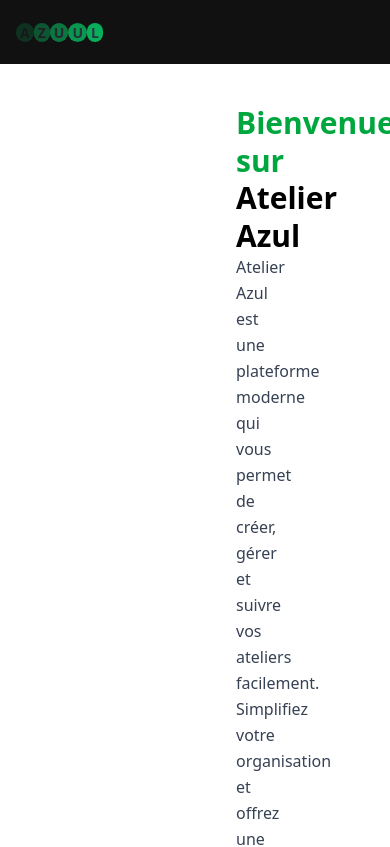
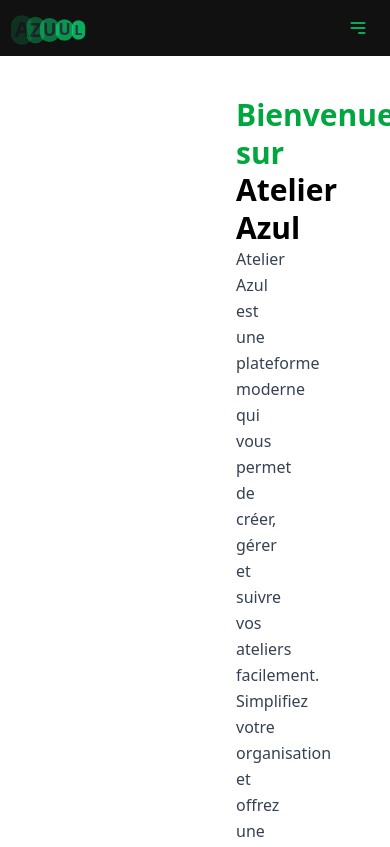
Before and after one commit to saidamst2003/Azuulfrent_new, an Angular app in the folder frent/: page / in a window 390 px wide. Shown: the top 847 px of the page. Built offline with nearby package versions, Linux system fonts and the light colour scheme.

Commit message:
j'ai fais page navbar responsive

```diff
--- a/frent/src/app/navbar/navbar.html
+++ b/frent/src/app/navbar/navbar.html
@@ -1,35 +1,48 @@
-<div>
-  <div
-    class="  bg-[#111111] dark:bg-white  overflow-hidden">
+<div class="bg-[#111111] dark:bg-white overflow-hidden">
 
   <nav class="bg-[#111111] dark:bg-black shadow-lg w-full z-50">
     <div class="max-w-7xl mx-auto px-4 sm:px-6 lg:px-8">
-        <div class="flex justify-between items-center h-16">
+      <div class="flex justify-between items-center h-14 sm:h-16">
 
-<div class="flex-shrink-0 mr-215.5">
-  <a href="#" class="lg:text-xl md:text-lg text-sm font-bold text-gray-700 dark:text-white capitalize">
-    <span class="px-1 bg-green-400 dark:bg-green-600 rounded-full animate-[ping_1.9s_linear_infinite]">A</span>
-    <span class="px-1 bg-green-400 dark:bg-green-600 rounded-full animate-[ping_2s_linear_infinite]">Z</span>
-    <span class="px-1 bg-green-400 dark:bg-green-600 rounded-full animate-[ping_2.1s_linear_infinite]">U</span>
-    <span class="px-1 bg-green-400 dark:bg-green-600 rounded-full animate-[ping_2.21s_linear_infinite]">U</span>
-    <span class="px-1 bg-green-400 dark:bg-green-600 rounded-full animate-[ping_2.3s_linear_infinite]">L</span>
+        <!-- Logo -->
+        <div class="flex-shrink-0">
+          <a href="#" class="text-xs sm:text-sm md:text-base lg:text-xl font-bold text-gray-700 dark:text-white capitalize inline-flex items-center gap-0.5 sm:gap-1">
+            <span class="px-0.5 sm:px-1 bg-green-400 dark:bg-green-600 rounded-full animate-[ping_1.9s_linear_infinite]">A</span>
+            <span class="px-0.5 sm:px-1 bg-green-400 dark:bg-green-600 rounded-full animate-[ping_2s_linear_infinite]">Z</span>
+            <span class="px-0.5 sm:px-1 bg-green-400 dark:bg-green-600 rounded-full animate-[ping_2.1s_linear_infinite]">U</span>
+            <span class="px-0.5 sm:px-1 bg-green-400 dark:bg-green-600 rounded-full animate-[ping_2.21s_linear_infinite]">U</span>
+            <span class="px-0.5 sm:px-1 bg-green-400 dark:bg-green-600 rounded-full animate-[ping_2.3s_linear_infinite]">L</span>
           </a>
         </div>
 
-
-      <div class="hidden md:flex w-full justify-center space-x-8 text-gray-400 dark:text-gray-700">
-             <a [routerLink]="['/']" class="text-green-400 dark:text-green-600">Home</a>
-             <a [routerLink]="['/atelier']" class="hover:text-green-400 dark:hover:text-green-600">Atelier</a>
+        <!-- Desktop Menu - Right Side -->
+        <div class="hidden md:flex space-x-4 lg:space-x-8 text-sm lg:text-base text-gray-400 dark:text-gray-700">
+          <a [routerLink]="['/']" routerLinkActive="text-green-400 dark:text-green-600" [routerLinkActiveOptions]="{exact: true}" class="hover:text-green-500 dark:hover:text-green-700 transition-colors">Home</a>
+          <a [routerLink]="['/atelier']" routerLinkActive="text-green-400 dark:text-green-600" class="hover:text-green-400 dark:hover:text-green-600 transition-colors">Atelier</a>
         </div>
 
-
-
+        <!-- Mobile Menu Button -->
         <div class="md:hidden flex items-center">
-            <button id="mobile-menu-button" class="text-green-400 dark:text-green-600 hover:text-green-600 focus:outline-none">
-            <svg class="w-6 h-6" xmlns="http://www.w3.org/2000/svg" fill="none" viewBox="0 0 24 24" stroke="currentColor">
+          <button (click)="toggleMenu()" class="text-green-400 dark:text-green-600 hover:text-green-600 dark:hover:text-green-700 focus:outline-none transition-colors p-2 relative w-8 h-8">
+            <!-- Hamburger Icon -->
+            <svg [class.hidden]="isMenuOpen" class="w-5 h-5 sm:w-6 sm:h-6 absolute top-1/2 left-1/2 transform -translate-x-1/2 -translate-y-1/2 transition-all duration-300" xmlns="http://www.w3.org/2000/svg" fill="none" viewBox="0 0 24 24" stroke="currentColor">
               <path stroke-linecap="round" stroke-linejoin="round" stroke-width="2" d="M4 6h16M4 12h16m-7 6h7" />
+            </svg>
+            <!-- Close Icon -->
+            <svg [class.hidden]="!isMenuOpen" class="w-5 h-5 sm:w-6 sm:h-6 absolute top-1/2 left-1/2 transform -translate-x-1/2 -translate-y-1/2 transition-all duration-300" xmlns="http://www.w3.org/2000/svg" fill="none" viewBox="0 0 24 24" stroke="currentColor">
+              <path stroke-linecap="round" stroke-linejoin="round" stroke-width="2" d="M6 18L18 6M6 6l12 12" />
             </svg>
           </button>
         </div>
       </div>
+
+      <!-- Mobile Menu -->
+      <div [class.hidden]="!isMenuOpen" class="md:hidden pb-4 transition-all duration-300">
+        <div class="flex flex-col space-y-3 text-gray-400 dark:text-gray-700">
+          <a [routerLink]="['/']" routerLinkActive="text-green-400 dark:text-green-600" [routerLinkActiveOptions]="{exact: true}" (click)="closeMenu()" class="hover:text-green-500 dark:hover:text-green-700 transition-colors py-2 text-sm">Home</a>
+          <a [routerLink]="['/atelier']" routerLinkActive="text-green-400 dark:text-green-600" (click)="closeMenu()" class="hover:text-green-400 dark:hover:text-green-600 transition-colors py-2 text-sm">Atelier</a>
         </div>
+      </div>
+    </div>
+  </nav>
+</div>
--- a/frent/src/app/navbar/navbar.ts
+++ b/frent/src/app/navbar/navbar.ts
@@ -1,12 +1,24 @@
 import { Component } from '@angular/core';
-import { RouterLink } from '@angular/router';
+import { CommonModule } from '@angular/common';
+import { RouterModule } from '@angular/router';
 
 @Component({
   selector: 'app-navbar',
-  imports: [RouterLink],
+  standalone: true,
+  imports: [CommonModule, RouterModule],
   templateUrl: './navbar.html',
-  styleUrl: './navbar.css'
+  styleUrls: ['./navbar.css']
 })
 export class Navbar {
 
+    isMenuOpen = false;
+
+  toggleMenu(): void {
+    this.isMenuOpen = !this.isMenuOpen;
+  }
+
+  closeMenu(): void {
+    this.isMenuOpen = false;
+  }
+
 }
```
Lines whose indentation alone changed are shown as unchanged.
